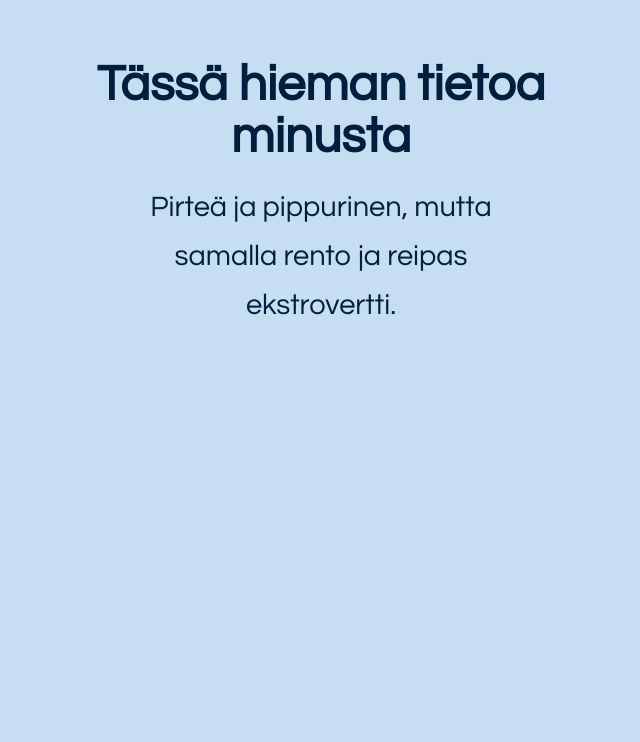
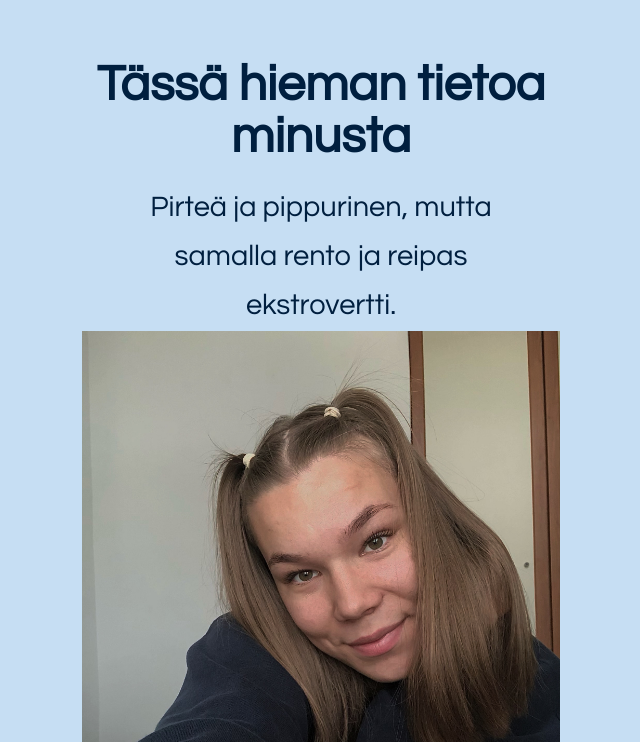
Before and after one commit to lottavahe/lottavahe.github.io, a plain HTML site: page index.html in a window 1280 px wide. Shown: the part 2058-2800 px from the top of the page, without its empty margins (511-1151 px from the left). Before the commit the page ends 2539 px from the top, so only its background shows below. Drawn offline with Linux system fonts and the light colour scheme.

Commit message:
päivitin tekstiä ja tyyliä

```diff
--- a/index.html
+++ b/index.html
@@ -11,7 +11,7 @@
 <body>
     <!-- Vasemman laidan kuva -->
     <div class="left-fixed">
-        <img src="KUVAT/KIINNITETTY.jpg" alt="Profiilikuva">
+        <img src="KUVAT/PROFIILI.jpg" alt="Profiilikuva">
     </div>
 
     <!-- Oikean puolen sisältö -->
@@ -51,7 +51,7 @@
                 <h2>Tässä hieman tietoa minusta</h2>
                 <p>Pirteä ja pippurinen, mutta samalla rento ja reipas ekstrovertti. </p>
             </div>
-        </div>
+            <img src="KUVAT/KIINNITETTY.jpg" alt="Kolmas kuva">
     </div>
 
     <!-- Alareunan kiinteät linkit -->
--- a/lottavahe.css
+++ b/lottavahe.css
@@ -90,7 +90,7 @@ h2 {
 }
 
 .second-section img {
-    max-width: 80%;
+    max-width: 60%;
     height: auto;
     margin-bottom: 20px;
 }
```
Also changed, not shown: KUVAT/JUDO.jpg (added), 1 other file.
